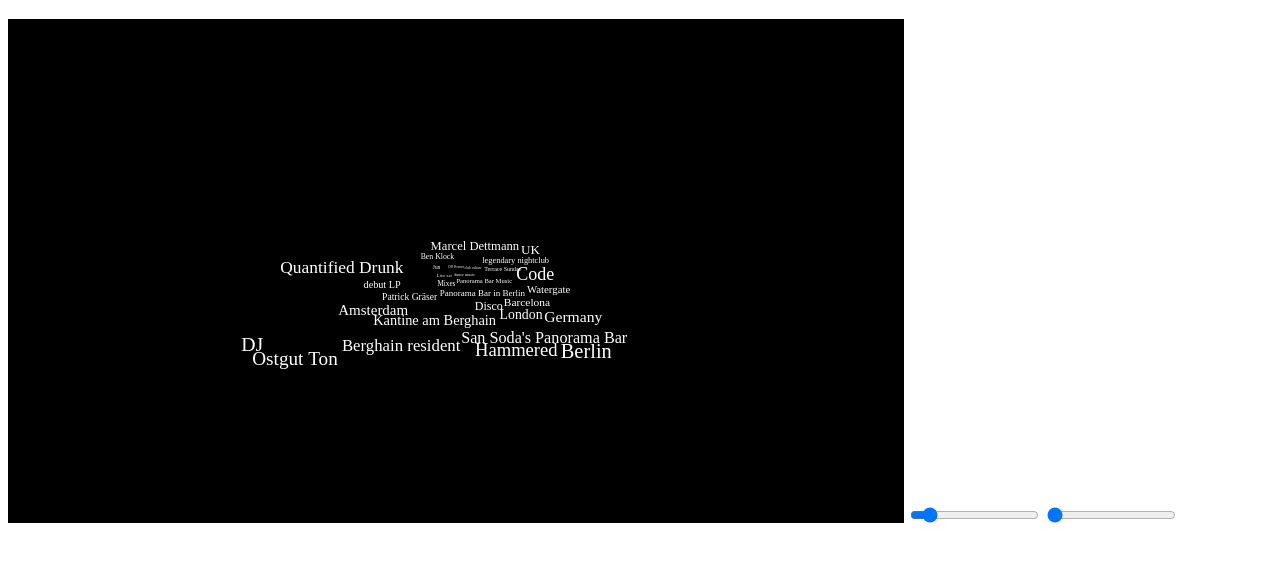
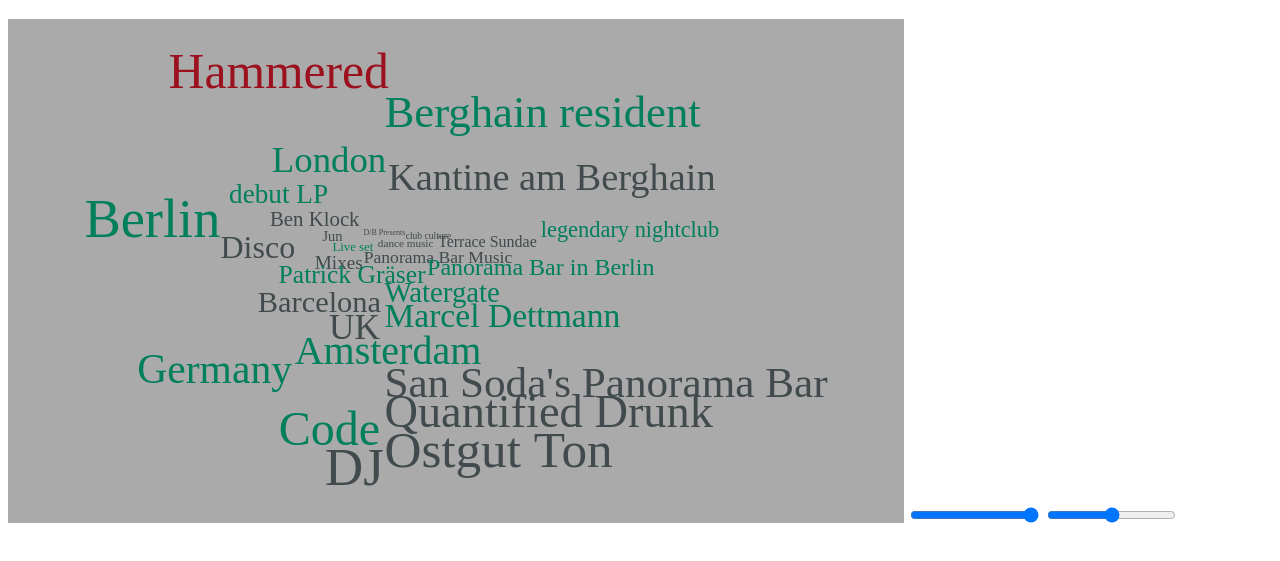
Before and after one commit to tymscar/javascript-wordcloud, a plain HTML site: page index.html in a window 1280 px wide. Shown: the part 61-622 px from the top of the page. Drawn offline with Linux system fonts and the light colour scheme.

Commit message:
Moved all the drawing logic into its own class and centred the output

```diff
--- a/index.html
+++ b/index.html
@@ -15,8 +15,8 @@
 <body>
     <h1>My Topics Challenge</h1>
     <canvas id="cloudCanvas"></canvas>
-    <input type="range" min="1" max="20" value="3" class="slider" id="fontSlider">
-    <input type="range" min="1" max="100" value="1" class="slider" id="paddingSlider">
+    <input type="range" min="5" max="10" value="10" class="slider" id="fontSlider">
+    <input type="range" min="10" max="20" value="15" class="slider" id="paddingSlider">
 
     <script type="module" src="main.js"></script>
 </body>
--- a/main.js
+++ b/main.js
@@ -1,126 +1,24 @@
 import Topic from "./modules/topic.js"
+import Cloud from "./modules/cloud.js"
 
-var fontSlider = document.getElementById("fontSlider");
-var paddingSlider = document.getElementById("paddingSlider");
+const fontSlider = document.getElementById("fontSlider")
+const paddingSlider = document.getElementById("paddingSlider")
 const canvas = document.getElementById("cloudCanvas")
-const canvasCtx = canvas.getContext('2d');
-
-
-//REFACTOR THIS. Only for testing
-let temporaryTopics
-
-const jumpDistance = 5
-let fontSize = fontSlider.value
-let padding = paddingSlider.value
-
-canvas.width = window.innerWidth * 0.7
-canvas.height = canvas.width * 0.5625
-
-fontSlider.oninput = () => {
-  fontSize = fontSlider.value
-  drawCloud(temporaryTopics)
-}
-
-paddingSlider.oninput = () => {
-  padding = paddingSlider.value;
-  drawCloud(temporaryTopics)
-}
 
 
 
 
 
-const drawCloud = (topics) => {
-  canvasCtx.fillStyle = "black"
-  canvasCtx.fillRect(0, 0, canvas.width, canvas.height)
-  canvasCtx.fillStyle = "white"
-
-  const placedTopics = []
-  let directionOfDrawing = 0
-  let startPos = [canvas.width / 2, canvas.height / 2]
-
-  let tilesNotDrawn = 0
-
-  topics.forEach(topic => {
-    canvasCtx.font = `${fontSize * topic.textSize}px sans serif`
-    const word = topic.label
-    const currTextSize = canvasCtx.measureText(word)
+// canvas.addEventListener("mousemove", function (e) {
+//   var cRect = canvas.getBoundingClientRect();              // Gets the CSS positions along with width/height
+//   var canvasX = Math.round(e.clientX - cRect.left);        // Subtract the 'left' of the canvas from the X/Y
+//   var canvasY = Math.round(e.clientY - cRect.top);         // positions to get make (0,0) the top left of the
+//   console.log(canvasX, canvasY)
+// });
 
 
 
 
-    topic.padding = padding
-    topic.left = startPos[0] - currTextSize.width / 2
-    topic.width = currTextSize.width
-    topic.down = startPos[1] + currTextSize.actualBoundingBoxAscent / 2 + currTextSize.actualBoundingBoxDescent / 2
-    topic.height = currTextSize.actualBoundingBoxAscent + currTextSize.actualBoundingBoxDescent
-
-
-    let canBePlaced = true
-
-    let directionsTried = 0
-
-    do {
-      canBePlaced = true
-
-      switch (directionOfDrawing) {
-        case 0:
-          topic.down -= jumpDistance
-          break;
-        case 1:
-          topic.left += jumpDistance
-          break;
-        case 2:
-          topic.down += jumpDistance
-          break;
-        case 3:
-          topic.left -= jumpDistance
-      }
-
-
-      placedTopics.forEach(placedTopic => {
-        if (topic.intersects(placedTopic)) {
-          canBePlaced = false
-        }
-      })
-
-      if (topic.left < 0 || (topic.left + topic.width > canvas.width) || topic.down > canvas.height || (topic.down - topic.height < 0)) {
-        topic.left = canvas.width / 2
-        topic.width = currTextSize.width
-        topic.down = canvas.height / 2
-        topic.height = currTextSize.actualBoundingBoxAscent + currTextSize.actualBoundingBoxDescent
-        canBePlaced = false
-        directionOfDrawing = (directionOfDrawing + 1) % 4
-        directionsTried += 1
-      }
-
-
-    } while (!canBePlaced && directionsTried < 4);
-
-
-
-    canvasCtx.fillText(word, topic.left, topic.down)
-    placedTopics.push(topic)
-    directionOfDrawing = (directionOfDrawing + 1) % 4
-    startPos = [topic.left, topic.down]
-    if (!canBePlaced) {
-      tilesNotDrawn++
-    }
-  })
-  if (tilesNotDrawn > 0) {
-
-    if (padding > 0) {
-      padding--
-    } else if (fontSize > 1) {
-      fontSize--
-    } else {
-      console.error(`couldnt draw ${tilesNotDrawn} tiles`)
-    }
-
-    drawCloud(topics)
-  }
-
-}
 
 
 const getTopicsJson = async (URL) => {
@@ -143,7 +41,7 @@
     topics[i].textSize = i / (topics.length / 6) + 1
   }
 
-  temporaryTopics = topics
+  const currentCloud = new Cloud(topics, canvas, fontSlider, paddingSlider)
 
-  drawCloud(topics)
+  currentCloud.orderCloud()
 })
--- /dev/null
+++ b/modules/cloud.js
@@ -0,0 +1,157 @@
+class Cloud {
+    constructor(topics, canvas, fontSlider, paddingSlider) {
+        this.topics = topics
+        this.canvas = canvas
+
+        this.fontSlider = fontSlider
+        this.fontSlider.oninput = this.fontSliderChangeHandler
+        this.fontSize = this.fontSlider.value
+
+        this.paddingSlider = paddingSlider
+        this.paddingSlider.oninput = this.paddingSliderChangeHandler
+        this.padding = this.paddingSlider.value
+
+        this.jumpDistance = 5
+
+        this.context = this.canvas.getContext('2d')
+        this.canvas.width = window.innerWidth * 0.7
+        this.canvas.height = this.canvas.width * 0.5625
+    }
+
+    fontSliderChangeHandler = () => {
+        this.fontSize = this.fontSlider.value
+        this.orderCloud()
+    }
+
+    paddingSliderChangeHandler = () => {
+        this.padding = this.paddingSlider.value
+        this.orderCloud()
+    }
+
+    drawCloud = (offset) => {
+        this.context.fillStyle = "#aaaaaa"
+        this.context.fillRect(0, 0, this.canvas.width, this.canvas.height)
+        this.topics.forEach(topic => {
+            this.context.fillStyle = "#414a4c"
+            if (topic.sentimentScore > 60)
+                this.context.fillStyle = "#007f5c"
+            if (topic.sentimentScore < 40)
+                this.context.fillStyle = "#9b111e"
+            this.context.font = `${this.fontSize * topic.textSize}px sans serif`
+            this.context.fillText(topic.label, topic.left + offset[0], topic.down + offset[1])
+        })
+    }
+
+    orderCloud = () => {
+        let topmostPos = this.canvas.height
+        let botmostPos = 0
+        let leftmostPos = this.canvas.width
+        let rightmostPos = 0
+        const placedTopics = []
+        let directionOfDrawing = 0
+        let startPos = [this.canvas.width / 2, this.canvas.height / 2]
+
+        let tilesNotDrawn = 0
+
+        this.topics.forEach(topic => {
+            this.context.font = `${this.fontSize * topic.textSize}px sans serif`
+            const word = topic.label
+            const currTextSize = this.context.measureText(word)
+
+
+
+
+            topic.padding = this.padding
+            topic.left = startPos[0] - currTextSize.width / 2
+            topic.width = currTextSize.width
+            topic.down = startPos[1] + currTextSize.actualBoundingBoxAscent / 2 + currTextSize.actualBoundingBoxDescent / 2
+            topic.height = currTextSize.actualBoundingBoxAscent + currTextSize.actualBoundingBoxDescent
+
+
+            let canBePlaced = true
+
+            let directionsTried = 0
+
+            do {
+                canBePlaced = true
+
+                switch (directionOfDrawing) {
+                    case 0:
+                        topic.down -= this.jumpDistance
+                        break;
+                    case 1:
+                        topic.left += this.jumpDistance
+                        break;
+                    case 2:
+                        topic.down += this.jumpDistance
+                        break;
+                    case 3:
+                        topic.left -= this.jumpDistance
+                }
+
+
+                placedTopics.forEach(placedTopic => {
+                    if (topic.intersects(placedTopic)) {
+                        canBePlaced = false
+                    }
+                })
+
+                if (topic.left < 0 || (topic.left + topic.width > this.canvas.width) || topic.down > this.canvas.height || (topic.down - topic.height < 0)) {
+                    topic.left = this.canvas.width / 2
+                    topic.width = currTextSize.width
+                    topic.down = this.canvas.height / 2
+                    topic.height = currTextSize.actualBoundingBoxAscent + currTextSize.actualBoundingBoxDescent
+                    canBePlaced = false
+                    directionOfDrawing = (directionOfDrawing + 1) % 4
+                    directionsTried += 1
+                }
+
+
+            } while (!canBePlaced && directionsTried < 4);
+
+
+
+            placedTopics.push(topic)
+            directionOfDrawing = (directionOfDrawing + 1) % 4
+            startPos = [topic.left, topic.down]
+            if (!canBePlaced) {
+                tilesNotDrawn++
+            } else {
+                if (topic.down + topic.height < topmostPos)
+                    topmostPos = topic.down + topic.height
+                if (topic.left < leftmostPos)
+                    leftmostPos = topic.left
+                if (topic.left + topic.width > rightmostPos)
+                    rightmostPos = topic.left + topic.width
+                if (topic.down > botmostPos)
+                    botmostPos = topic.down
+            }
+        })
+        if (tilesNotDrawn > 0) {
+
+            if (this.padding > 0) {
+                this.padding--
+            } else if (this.fontSize > 1) {
+                this.fontSize--
+            } else {
+                console.error(`couldnt draw ${tilesNotDrawn} tiles`)
+            }
+
+            this.orderCloud()
+        } else {
+            const leftGap = leftmostPos
+            const rightGap = this.canvas.width - rightmostPos
+            const leftOffset = (rightGap - (rightGap + leftGap) / 2)
+
+            const topGap = topmostPos
+            const botGap = this.canvas.height - botmostPos
+            const topOffset = (botGap - (botGap + topGap) / 2) / 2
+
+            this.drawCloud([leftOffset, topOffset])
+        }
+
+
+    }
+}
+
+export default Cloud
```
